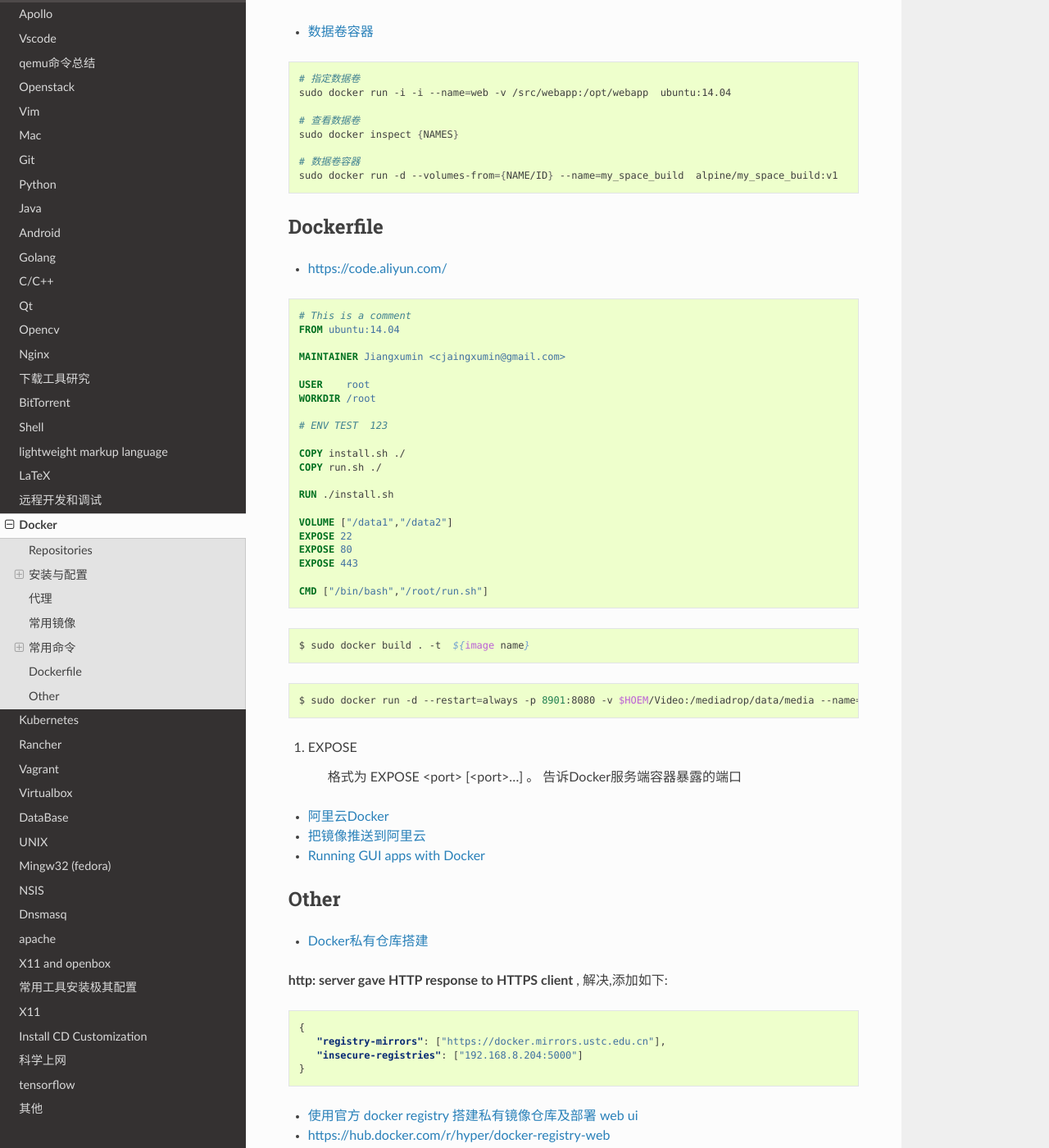
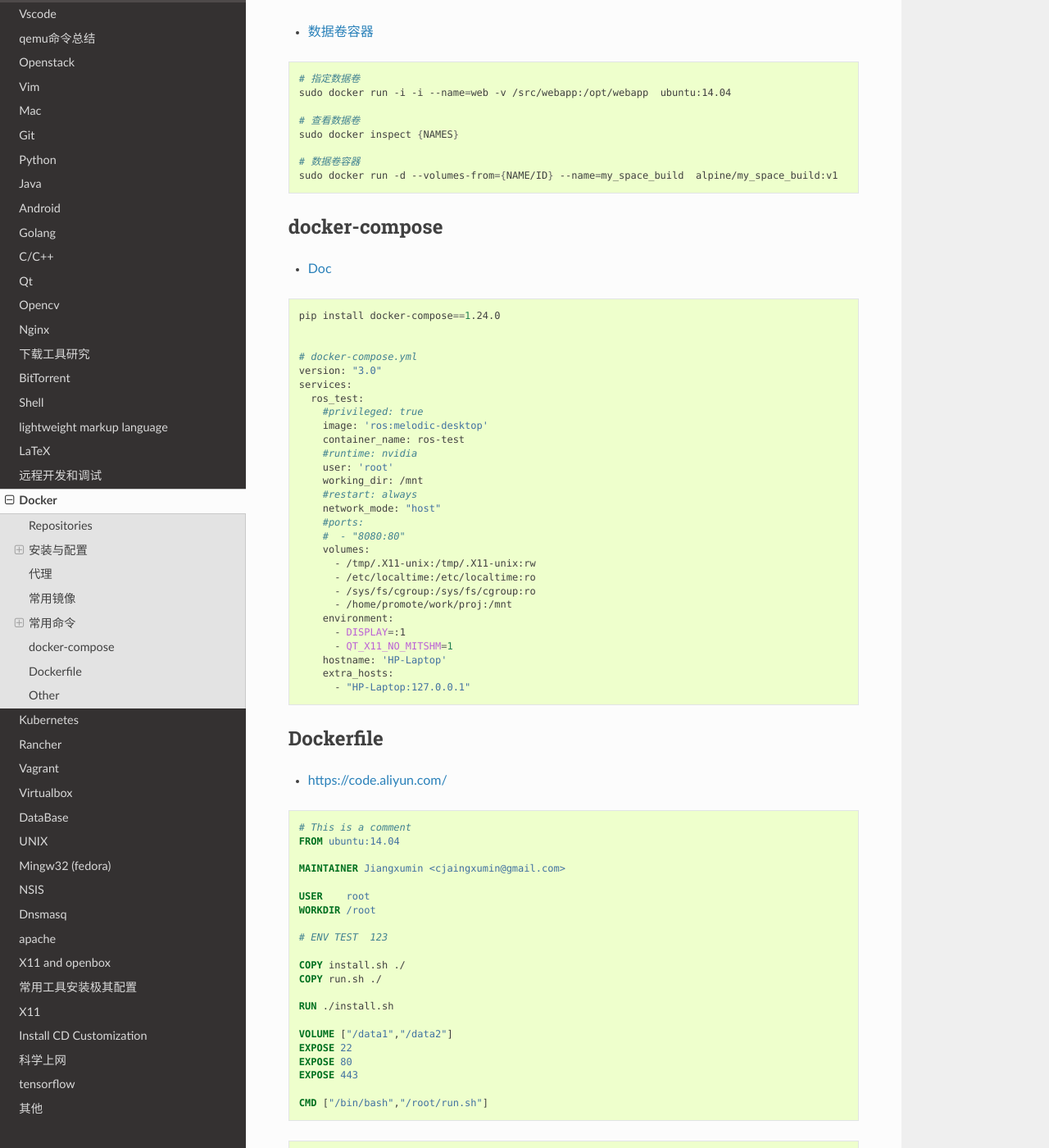
Before and after one commit to my-rds-store/my_space, a Sphinx documentation site: the page built from source/docker/index.rst, in a window 1280 px wide and 1400 px high, scrolled down 4839 px. Shown: the whole window at 82% size. Built offline with Sphinx 7.4.7 and the Read the Docs theme 2.0.0, drawn with Linux system fonts in a browser that asks for light colours.

Commit message:
update ...

```diff
--- a/source/docker/index.rst
+++ b/source/docker/index.rst
@@ -300,6 +300,42 @@ Repositories
     # 数据卷容器
     sudo docker run -d --volumes-from={NAME/ID} --name=my_space_build  alpine/my_space_build:v1
 
+********************
+docker-compose
+********************
+
+* `Doc <https://docs.docker.com/compose/compose-file/compose-file-v3/>`_
+
+.. code-block:: sh
+
+    pip install docker-compose==1.24.0
+
+
+    # docker-compose.yml
+    version: "3.0"
+    services:
+      ros_test:
+        #privileged: true
+        image: 'ros:melodic-desktop'
+        container_name: ros-test
+        #runtime: nvidia
+        user: 'root'
+        working_dir: /mnt
+        #restart: always
+        network_mode: "host"
+        #ports:
+        #  - "8080:80"
+        volumes:
+          - /tmp/.X11-unix:/tmp/.X11-unix:rw
+          - /etc/localtime:/etc/localtime:ro
+          - /sys/fs/cgroup:/sys/fs/cgroup:ro
+          - /home/promote/work/proj:/mnt
+        environment:
+          - DISPLAY=:1
+          - QT_X11_NO_MITSHM=1
+        hostname: 'HP-Laptop'
+        extra_hosts:
+          - "HP-Laptop:127.0.0.1"
 
 **********
 Dockerfile
```
